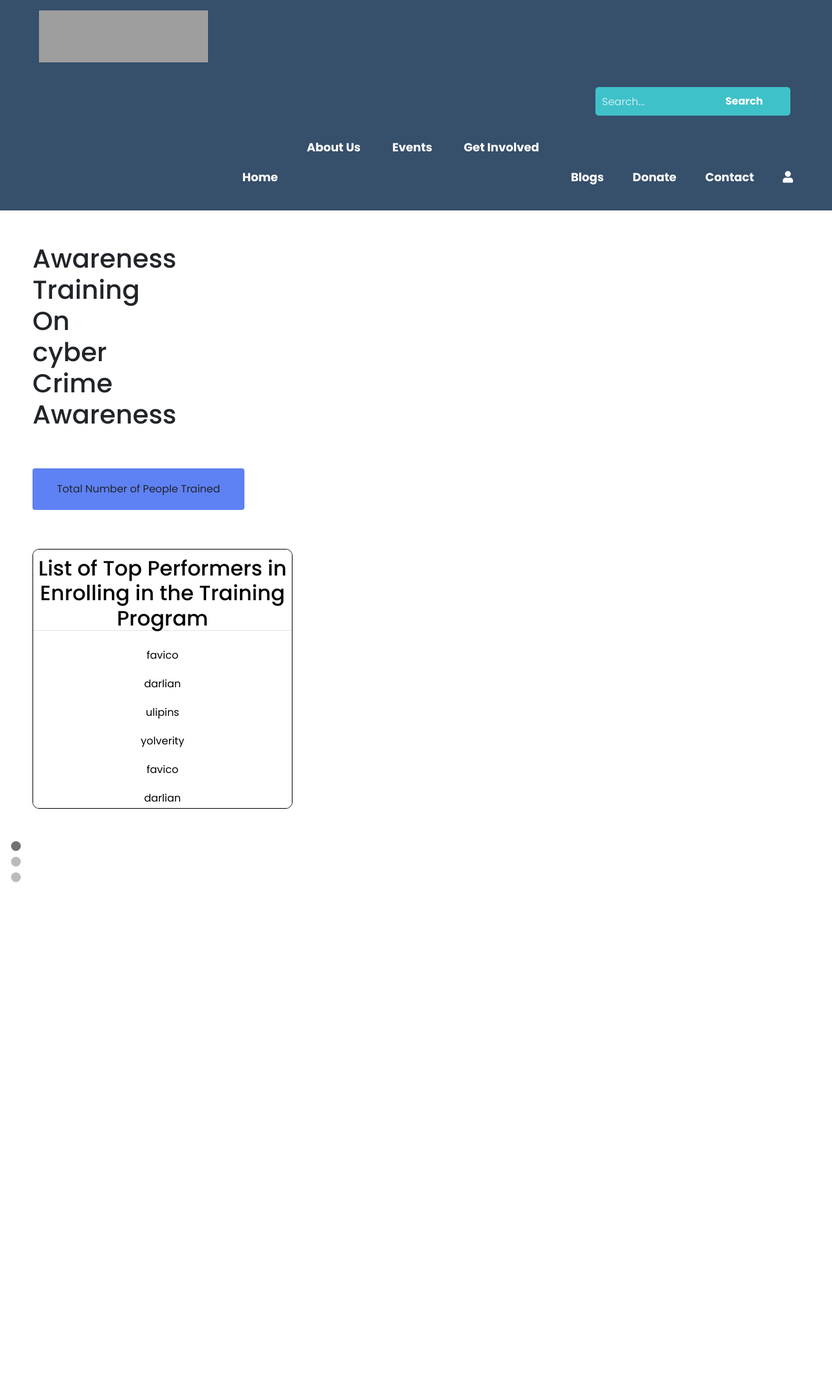
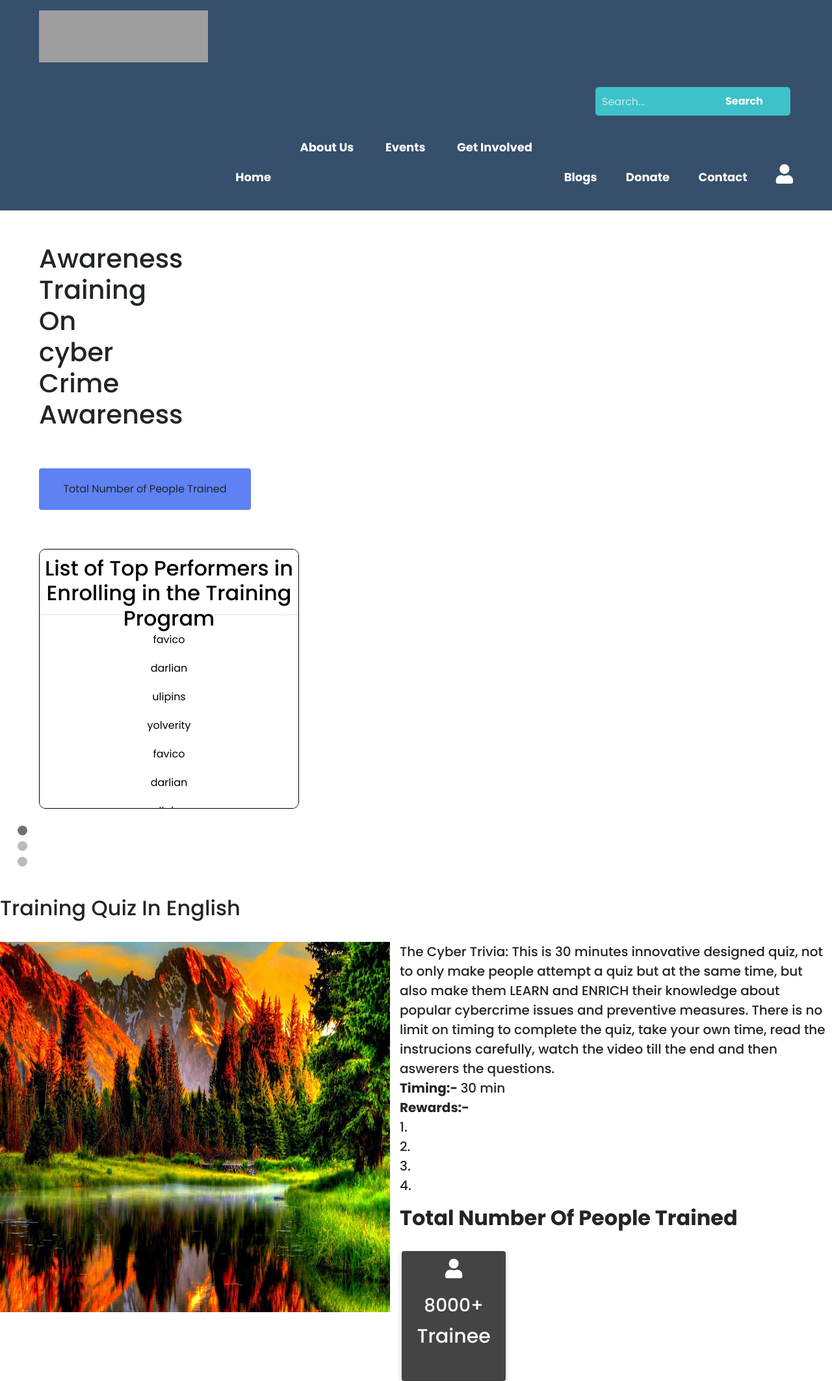
Before and after one commit to collcom12/master_structure, a PHP site: page / in a window 1280 px wide. Shown: the whole page at 65% size. Before the commit the page ends 1358 px from the top, so only its background shows below. Run offline with PHP 8.4, Linux system fonts and the light colour scheme; some libraries are stand-ins or nearby versions; grey boxes are pictures that could not be loaded.

Commit message:
poster
d

```diff
--- a/collcom quiz/index.html
+++ b/collcom quiz/index.html
@@ -1,5 +1,6 @@
 <!DOCTYPE html>
 <html lang="en">
+
 <head>
   <meta charset="UTF-8">
   <meta name="viewport" content="width=device-width, initial-scale=1.0">
@@ -8,13 +9,17 @@
   <link rel="stylesheet" href="style.css">
   <script src="https://kit.fontawesome.com/a076d05399.js"></script>
   <link rel="stylesheet" href="file:///E:/fontawesome/css/all.css">
- <link rel="stylesheet" href="https://use.fontawesome.com/releases/v5.3.1/css/all.css" integrity="sha384-mzrmE5qonljUremFsqc01SB46JvROS7bZs3IO2EmfFsd15uHvIt+Y8vEf7N7fWAU" crossorigin="anonymous">
- <link rel="stylesheet" href="https://stackpath.bootstrapcdn.com/bootstrap/4.5.2/css/bootstrap.min.css" integrity="sha384-JcKb8q3iqJ61gNV9KGb8thSsNjpSL0n8PARn9HuZOnIxN0hoP+VmmDGMN5t9UJ0Z" crossorigin="anonymous">
+  <link rel="stylesheet" href="https://use.fontawesome.com/releases/v5.3.1/css/all.css"
+    integrity="sha384-mzrmE5qonljUremFsqc01SB46JvROS7bZs3IO2EmfFsd15uHvIt+Y8vEf7N7fWAU" crossorigin="anonymous">
+  <link rel="stylesheet" href="https://stackpath.bootstrapcdn.com/bootstrap/4.5.2/css/bootstrap.min.css"
+    integrity="sha384-JcKb8q3iqJ61gNV9KGb8thSsNjpSL0n8PARn9HuZOnIxN0hoP+VmmDGMN5t9UJ0Z" crossorigin="anonymous">
 </head>
+
 <body>
   <!--Navbar Start-->
   <nav>
-   <div class="logo"><a href="www.collcom.org"><img src="\images\companylogo.png" alt="Collcom Logo" style="height: 80px;width: 260px;margin-top: 1rem;"></a> </div>
+    <div class="logo"><a href="www.collcom.org"><img src="\images\companylogo.png" alt="Collcom Logo"
+          style="height: 80px;width: 260px;margin-top: 1rem;"></a> </div>
     <label for="btn" class="icon">
       <span class="fa fa-bars"></span>
     </label>
@@ -22,9 +27,8 @@
     <ul>
 
       <form id="form" role="search">
-         <input type="search" id="query" name="q"
-          placeholder="Search..."
-          aria-label="Search through site content" style="width: 60%;">
+        <input type="search" id="query" name="q" placeholder="Search..." aria-label="Search through site content"
+          style="width: 60%;">
         <button><strong>Search</strong></button>
       </form>
       <br>
@@ -99,7 +103,7 @@
 
   <!--Page Content End-->
   <script>
-   $('.icon').click(function(){
+    $('.icon').click(function () {
       $('span').toggleClass("cancel");
     });
   </script>
@@ -117,7 +121,7 @@
 
        <div class="vertical-menu">
         <a href="#" class="active"><h2>List of Top Performers in Enrolling in the
-          Training Program</h2></a><br></br>
+          Training Program</h2></a><br>
         <hr class="solid">
         <a href="#">favico</a>
         <a href="#">darlian</a>
@@ -172,6 +176,96 @@
    </div>
  </div>
 </div>
+
+  <!-- -------------------------------------------------------------------------------- -->
+  <!-- -------------------------------------------------------------------------------- -->
+
+
+  <h2>
+    <br>
+    Training Quiz In English</h2>
+  <br>
+  <p style="font-size:20px;"><img src="images\sc-4.jpg" alt="Pineapple" style="width:600px;height:570px;margin-right:15px;">
+    The Cyber Trivia: This is 30 minutes innovative designed quiz, not to only make people attempt a quiz but at the
+    same time, but also make them LEARN and ENRICH their knowledge about popular cybercrime issues and preventive
+    measures. There is no limit on timing to complete the quiz, take your own time, read the instrucions carefully,
+    watch the video till the end and then aswerers the questions.
+    <br>
+
+    <b>Timing:- </b> 30 min <br>
+    <b>Rewards:- </b>
+    <br> 1.<br> 2. <br> 3. <br> 4.
+
+
+    <style>
+
+      /* Float four columns side by side */
+      .column {
+        float: left;
+        width: 25%;
+        padding: 0 3px;
+      }
+
+      .row {
+        margin: 0 -5px;
+      }
+
+      /* Clear floats after the columns */
+      .row:after {
+        content: "";
+        display: table;
+        clear: both;
+      }
+
+      /* Responsive columns */
+      @media screen and (max-width: 600px) {
+        .column {
+          width: 100%;
+          display: block;
+          margin-bottom: 10px;
+        }
+      }
+
+      /* Style the counter cards */
+      .card {
+        box-shadow: 0 4px 8px 0 rgba(0, 0, 0, 0.2);
+        padding: 5px;
+        text-align: center;
+        background-color: #444;
+        color: white;
+      }
+
+      .fa {
+        font-size: 30px;
+      }
+    </style>
+    </head>
+
+    <body>
+
+      <h2><b>Total Number Of People Trained</b></h2>
+      <br>
+
+      <div class="row">
+        <div class="column">
+          <div class="card">
+            <p><i class="fa fa-user"></i></p>
+            <h3>8000+</h3>
+            <p>Trainee</p>
+          <br>
+          </div>
+        </div>
+ </p>
+
+
+
+
+
+
+
+
+  <!-- -------------------------------------------------------------------------------- -->
+  <!-- -------------------------------------------------------------------------------- -->
   <script>
 
     var slideIndex = 1;
@@ -189,15 +283,15 @@
       var i;
       var slides = document.getElementsByClassName("mySlides");
       var dots = document.getElementsByClassName("dot");
-    if (n > slides.length) {slideIndex = 1}
-    if (n < 1) {slideIndex = slides.length}
+      if (n > slides.length) { slideIndex = 1 }
+      if (n < 1) { slideIndex = slides.length }
       for (i = 0; i < slides.length; i++) {
         slides[i].style.display = "none";
       }
       for (i = 0; i < dots.length; i++) {
         dots[i].className = dots[i].className.replace(" active", "");
       }
-    slides[slideIndex-1].style.display = "block";
-    dots[slideIndex-1].className += " active";
+      slides[slideIndex - 1].style.display = "block";
+      dots[slideIndex - 1].className += " active";
     }
   </script>
--- a/collcom quiz/style.css
+++ b/collcom quiz/style.css
@@ -382,3 +382,17 @@ form {
   from {opacity: .4}
   to {opacity: 1}
 }
+/* -------------------------------------------------------- */
+/* -------------------------------------------------------- */
+
+
+img {
+  float: left;
+}
+
+
+
+
+
+/* -------------------------------------------------------- */
+/* -------------------------------------------------------- */
```
Lines whose indentation alone changed are shown as unchanged.
